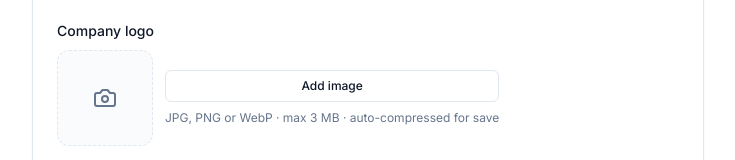
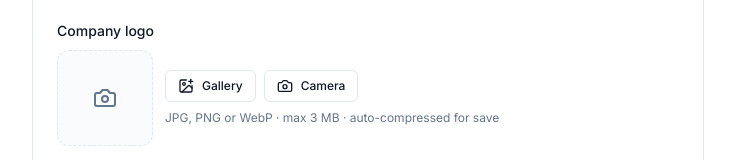
Before and after one commit to g0tPaid/soloflow, a Next.js app in the folder apps/web/: page /onboarding in a window 1280 px wide. Shown: the part 253-413 px from the top of the page, without its empty margins (272-1007 px from the left). Built offline with nearby package versions, Linux system fonts and the light colour scheme; no server answers; sample sign-in values are in the browser's storage.

Commit message:
Add a gallery picker next to the camera for product photos.
Co-authored-by: g0tPaid <g0tPaid@users.noreply.github.com>

```diff
--- a/apps/web/src/components/shared/image-upload-field.tsx
+++ b/apps/web/src/components/shared/image-upload-field.tsx
@@ -1,7 +1,7 @@
 'use client';
 
 import { useRef, useState } from 'react';
-import { Camera, X } from 'lucide-react';
+import { Camera, ImagePlus, X } from 'lucide-react';
 import { INVOICE_BANNER_SIZE } from '@flowbooks/shared';
 import { Button } from '@/components/ui/button';
 import { Label } from '@/components/ui/label';
@@ -60,7 +60,8 @@ export function ImageUploadField({
   compact = false,
   variant = 'square',
 }: Props) {
-  const inputRef = useRef<HTMLInputElement>(null);
+  const galleryRef = useRef<HTMLInputElement>(null);
+  const cameraRef = useRef<HTMLInputElement>(null);
   const [uploading, setUploading] = useState(false);
   const isBanner = variant === 'banner';
   const isSignature = variant === 'signature';
@@ -147,10 +148,10 @@ export function ImageUploadField({
         )}
         <div className="flex flex-col gap-2">
           <input
-            ref={inputRef}
+            ref={galleryRef}
             type="file"
             accept="image/jpeg,image/png,image/webp,image/gif"
-            capture="environment"
+            data-source="gallery"
             className="hidden"
             onChange={(e) => {
               const file = e.target.files?.[0];
@@ -158,15 +159,41 @@ export function ImageUploadField({
               e.target.value = '';
             }}
           />
+          <input
+            ref={cameraRef}
+            type="file"
+            accept="image/jpeg,image/png,image/webp,image/gif"
+            capture="environment"
+            data-source="camera"
+            className="hidden"
+            onChange={(e) => {
+              const file = e.target.files?.[0];
+              if (file) void handleFile(file);
+              e.target.value = '';
+            }}
+          />
+          <div className="flex flex-wrap gap-2">
             <Button
               type="button"
               variant="outline"
               size="sm"
               disabled={uploading}
-            onClick={() => inputRef.current?.click()}
+              onClick={() => galleryRef.current?.click()}
             >
-            {uploading ? 'Uploading...' : value ? 'Change image' : 'Add image'}
+              <ImagePlus className="h-4 w-4" />
+              {uploading ? 'Uploading...' : 'Gallery'}
             </Button>
+            <Button
+              type="button"
+              variant="outline"
+              size="sm"
+              disabled={uploading}
+              onClick={() => cameraRef.current?.click()}
+            >
+              <Camera className="h-4 w-4" />
+              Camera
+            </Button>
+          </div>
           <p className="text-xs text-muted-foreground">
             {isSignature
               ? 'PNG or JPG · saved as sharp 300×300 (fits invoice save limit)'
```
Also changed, not shown: 1 other file (tests, documents, lock files or other folders). Lines whose indentation alone changed are shown as unchanged.
